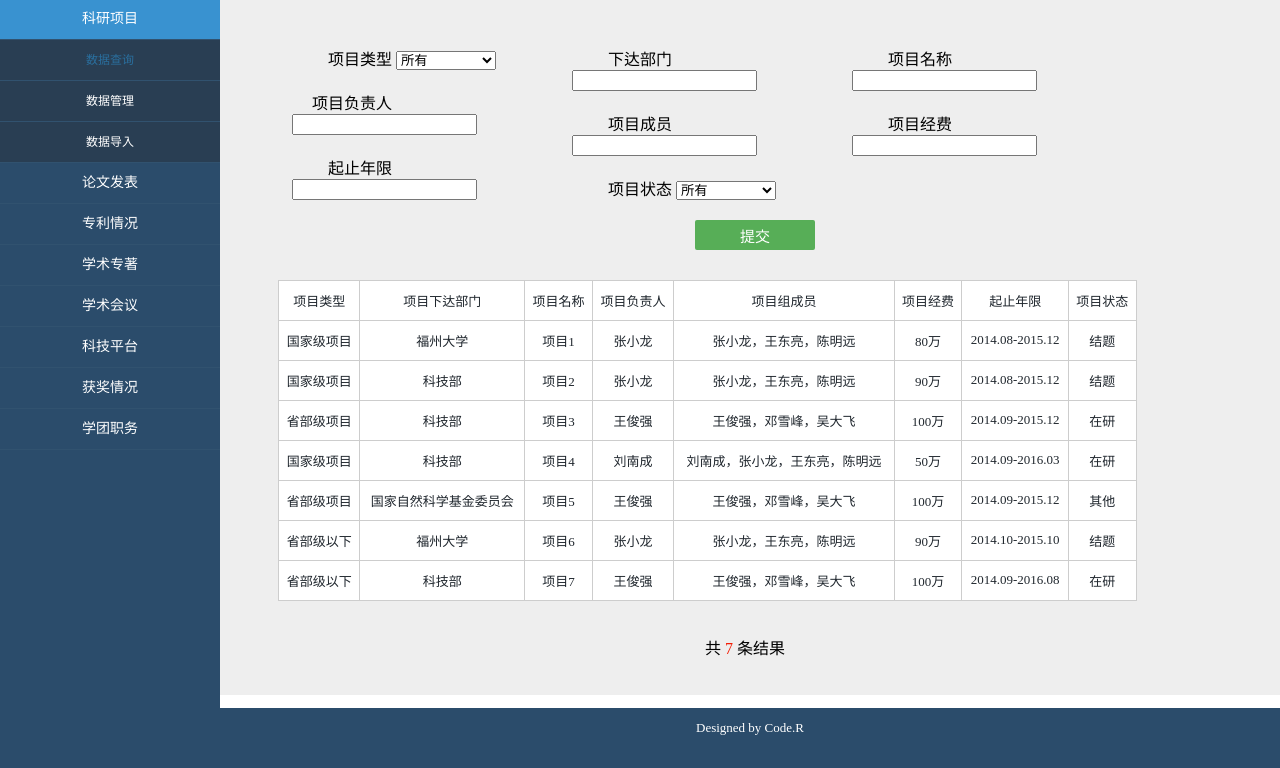
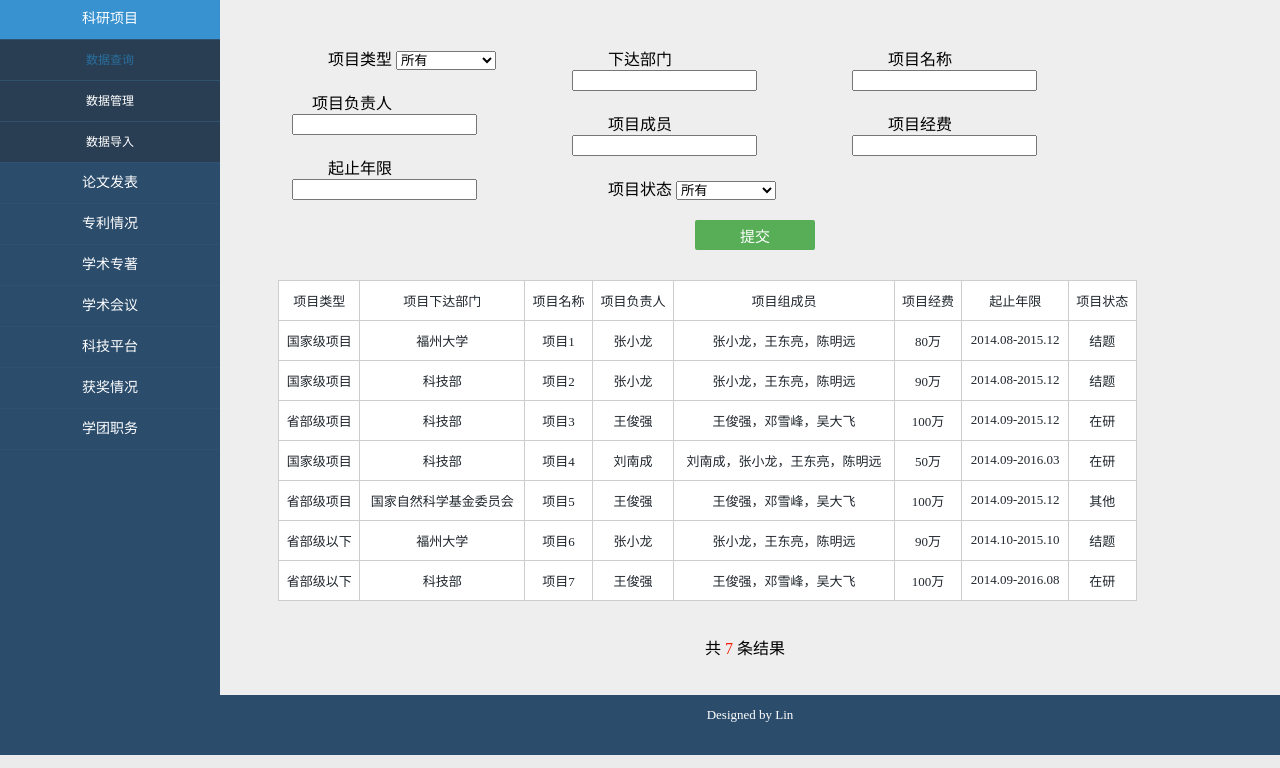
Before and after one commit to night-lin/ArchitectureCollage, a PHP site: page /html/research_project.php in a window 1280 px wide. Shown: the part 61-829 px from the top of the page. Run offline with PHP 8.4, Linux system fonts and the light colour scheme; a user stored in the database is signed in; data comes from the database, SQL or seed files in the repository; data that the repository does not hold is empty.

Commit message:
修复页脚显示bug

```diff
--- a/ArchitectureCollage/html/research_project.php
+++ b/ArchitectureCollage/html/research_project.php
@@ -73,7 +73,8 @@
             $("#right-text").css('width',width_status);
              $("#status1").css('width',width_status);
 
-            //主体高度满屏
+
+              //主体高度满屏
             var window_height = $(window).height();
             var main_height = parseInt(window_height)-120;
             $("#main-content").css('min-height',main_height);
@@ -81,9 +82,10 @@
             var body_height = $("body").height();
             var sider_height = parseInt(body_height)-80;
             $("#sider").css('min-height',sider_height);
-           var foot_height = parseInt($(window).height()) - main_height-60;
+            var foot_height = parseInt($(window).height()) - main_height-60;
             //alert(foot_height);
             $("#footer").css('min-height',foot_height);
+
 
         }
     </script>
@@ -457,7 +459,7 @@
   </div>
  </div>
   <div id ="footer">
-    <p>Designed by Code.R</p>
+   Designed by Lin
   </div>
  </body>
 </html>
--- a/ArchitectureCollage/html/research_project_add.php
+++ b/ArchitectureCollage/html/research_project_add.php
@@ -109,9 +109,7 @@
           setSize();
        });
         function setSize() {
-            //var height1 = $("#bgConsure").height();
             var width1 = $("#main-content").width();
-            //var width11 = parseInt(width1);
             var width_status = parseInt(width1) - 220;
             $("#right-text").css('width',width_status);
              $("#status1").css('width',width_status);
```
